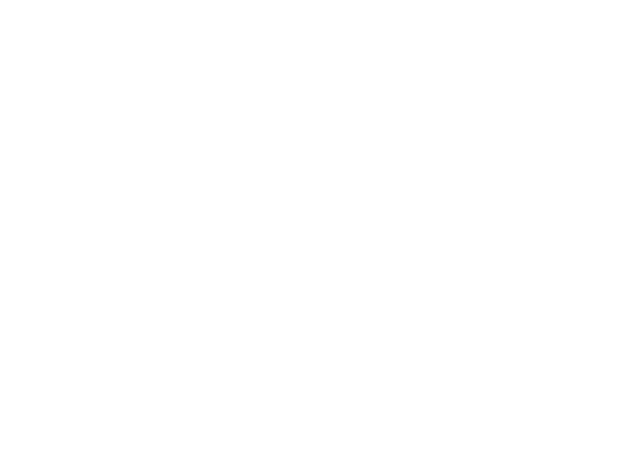
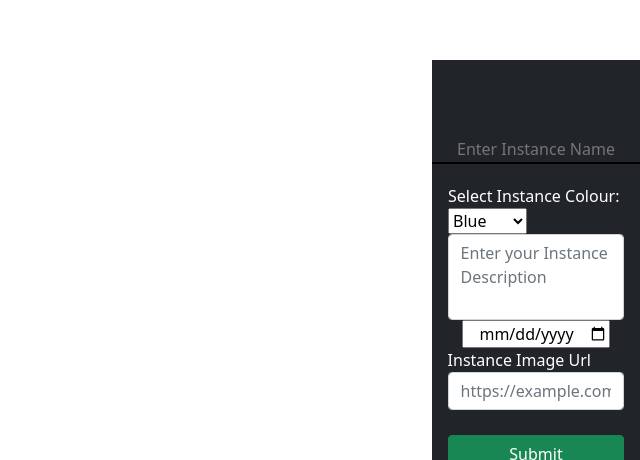
Before and after one commit to Overseer009/final_project, a React (Create React App) app in the folder frontend/: page / in a window 1280 px wide. Shown: the part 340-800 px from the top of the page, without its empty margins (640-1280 px from the left). Built offline with nearby package versions, Linux system fonts and the light colour scheme; sample sign-in values are in the browser's storage.

Commit message:
error found and workiong on fix

```diff
--- a/frontend/src/App.js
+++ b/frontend/src/App.js
@@ -116,16 +116,23 @@ function App() {
   //receiving start and end points for timeline
   //start  middle1  middle2  middle3  ...    end
 
-  const routes = (
+  return (
+    <main className="App">
+
       <Router history={history}>
-      {/* {currentUser && (
+        {currentUser && (
           <Sidebar
             createInstance={createInstance}
-        timelineName={"Timeline Name"}
+            currentTimeline={currentTimeline}
           />
-    )} */}
+        )}
         {/* <InstanceCard /> */}
         <Switch>
+          <Route path="/timelines/new">
+            <TimelineCard timelineData={timelineData} />
+            <Nav user_id={true} logout={logout} />
+          </Route>
+
           {currentUser ? (
             <Route exact path="/timeline">
               <Timeline currentTimeline={currentTimeline} />
@@ -137,7 +144,8 @@ function App() {
             </Route>
           ) : (
             history.push("/login")
-        )}
+          )};
+
           {currentUser ? (
             <Route exact path="/mytimelines">
               <MyTimelines
@@ -152,7 +160,8 @@ function App() {
             </Route>
           ) : (
             history.push("/login")
-        )}
+          )};
+
           <Route path="/timelines/new">
             <TimelineCard timelineData={timelineData} />
             <Nav
@@ -179,9 +188,8 @@ function App() {
           </Route>
         </Switch>
       </Router>
+    </main>
   );
-
-  return <main className="App">{routes}</main>;
-}
+};
 
 export default App;
```
Lines whose indentation alone changed are shown as unchanged.
